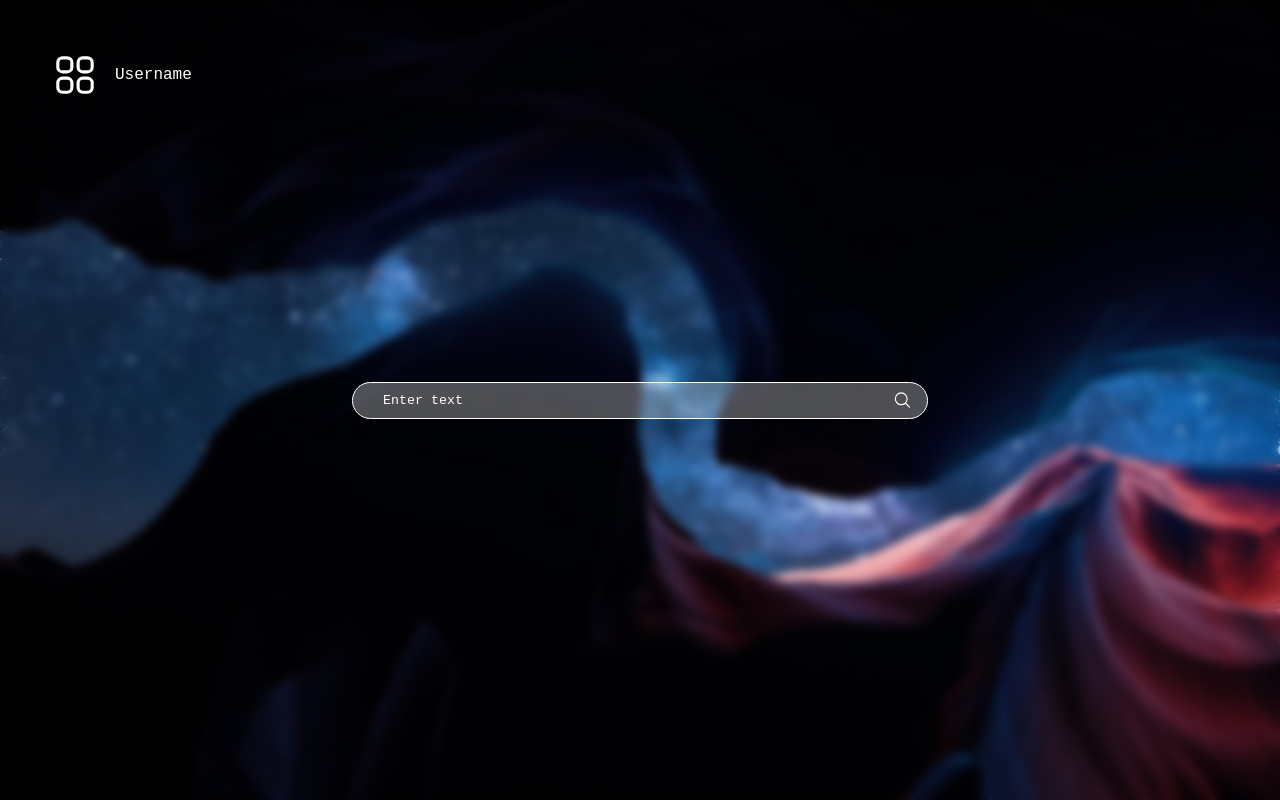
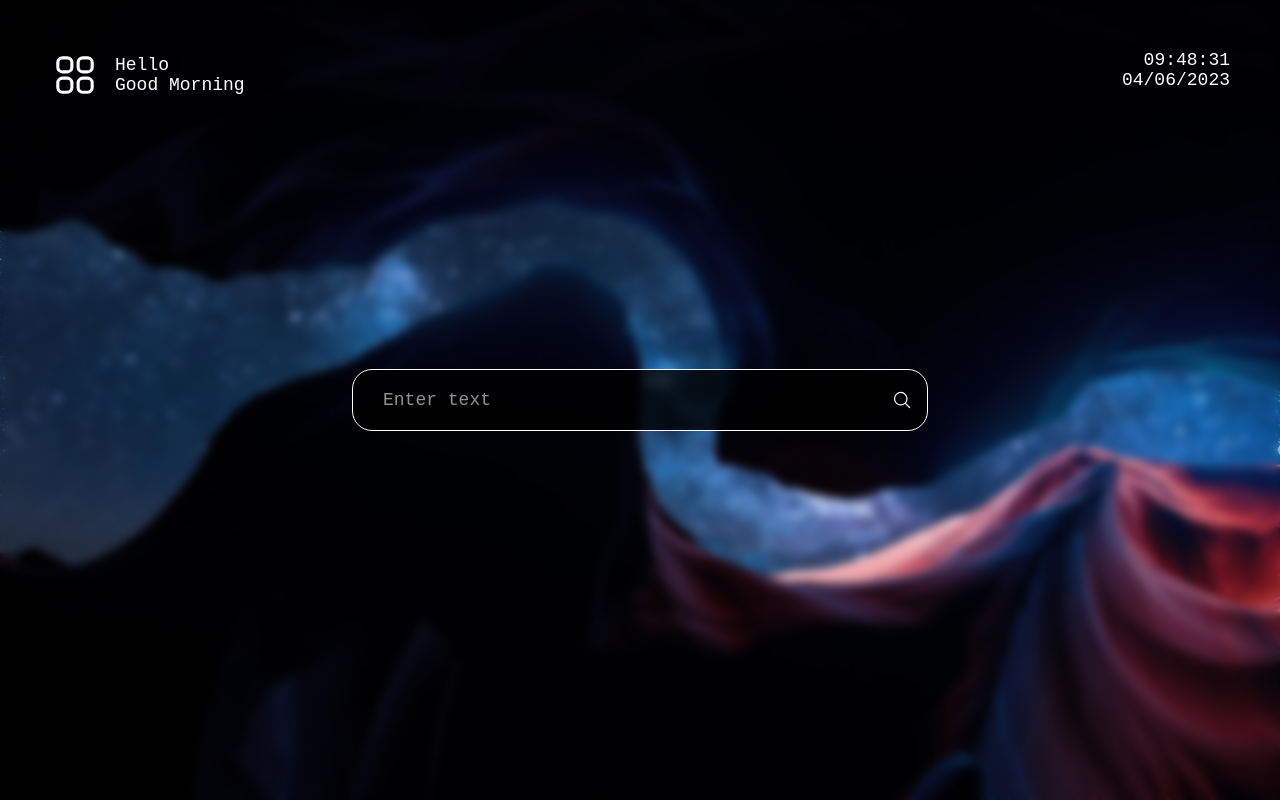
Before and after one commit to kpriyanshu2003/chrome-homepage, a browser extension: page index.html in a window 1280 px wide. Drawn offline with Linux system fonts and the light colour scheme.

Commit message:
Basics Layout Complete. Will recreate using react.

```diff
--- a/index.html
+++ b/index.html
@@ -4,12 +4,13 @@
     <meta charset="UTF-8" />
     <meta http-equiv="X-UA-Compatible" content="IE=edge" />
     <meta name="viewport" content="width=device-width, initial-scale=1.0" />
+    <link rel="shortcut icon" href="icon.png" type="image/png" />
     <script src="./script.js" defer></script>
     <link rel="stylesheet" href="./style.css" />
     <title>Homepage</title>
   </head>
   <body>
-    <div>
+    <div class="uno">
       <svg
         xmlns="http://www.w3.org/2000/svg"
         fill="none"
@@ -25,19 +26,36 @@
         />
       </svg>
       <div>
-        <span>Username</span>
-        <div id="time"></div>
+        <span>Hello <span id="username"></span></span>
+        <div id="greet"></div>
       </div>
     </div>
-    <div>
+    <div class="dos">
+      <form onsubmit="search(event)">
         <input type="text" placeholder="Enter text" />
         <svg
           xmlns="http://www.w3.org/2000/svg"
           fill="none"
           viewBox="0 0 24 24"
           stroke-width="1.5"
+          stroke="currentColor"
+          id="closeIcon"
+          onclick="closeSearch()"
+        >
+          <path
+            stroke-linecap="round"
+            stroke-linejoin="round"
+            d="M6 18L18 6M6 6l12 12"
+          />
+        </svg>
+        <button type="submit">
+          <svg
+            xmlns="http://www.w3.org/2000/svg"
+            fill="none"
+            viewBox="0 0 24 24"
+            class="w-6 h-6"
+            stroke-width="1.5"
             stroke="white"
-        onclick="search()"
           >
             <path
               stroke-linecap="round"
@@ -45,6 +63,12 @@
               d="M21 21l-5.197-5.197m0 0A7.5 7.5 0 105.196 5.196a7.5 7.5 0 0010.607 10.607z"
             />
           </svg>
+        </button>
+      </form>
+    </div>
+    <div class="tres">
+      <div id="time"></div>
+      <div id="date"></div>
     </div>
   </body>
 </html>
--- a/script.js
+++ b/script.js
@@ -1,16 +1,42 @@
-function search() {
-  if (document.querySelector("input").value) {
+const src = document.querySelector("input");
+
+src.addEventListener("keyup", () => {
+  document.getElementById("closeIcon").style.display = parseInt(
+    src.value.trim().length
+  )
+    ? "block"
+    : "none";
+});
+
+function search(event) {
+  event.preventDefault();
+  if (src.value) {
     var searchUrl =
-      "https://www.google.com/search?q=" +
-      encodeURIComponent(document.querySelector("input").value);
-    window.location.href = searchUrl;
+      "https://www.google.com/search?q=" + encodeURIComponent(src.value);
+    window.location.assign(searchUrl);
   }
+  closeSearch();
 }
 
-function time() {
-  let dt = new Date();
-  let m = dt.getSeconds();
-  console.log(m);
+function closeSearch() {
+  src.value = "";
 }
 
-// setInterval(time, 1000);
+function dnt() {
+  let dt = new Date();
+  let dd = dt.getDate().toString().padStart(2, "0");
+  let mm = (dt.getMonth() + 1).toString().padStart(2, "0");
+  let yy = dt.getFullYear();
+  let h = dt.getHours().toString().padStart(2, "0");
+  let m = dt.getMinutes().toString().padStart(2, "0");
+  let s = dt.getSeconds().toString().padStart(2, "0");
+
+  document.getElementById("time").innerHTML = `${h}:${m}:${s}`;
+  document.getElementById("date").innerHTML = `${dd}/${mm}/${yy}`;
+  const greet = document.getElementById("greet");
+  if (h >= 0 && h < 12) greet.innerHTML = "Good Morning";
+  else if (h >= 12 && h < 17) greet.innerHTML = "Good Afternoon";
+  else greet.innerHTML = "Good Evening";
+}
+
+setInterval(dnt, 1000);
--- a/style.css
+++ b/style.css
@@ -19,41 +19,75 @@ body {
   place-items: center;
 }
 
-body > div:nth-child(1) {
+.uno {
   position: absolute;
   top: 50px;
   left: 50px;
   display: flex;
+  font-size: large;
   align-items: center;
 }
 
-div:nth-child(1) > svg {
+.uno > svg {
   height: 50px;
+  margin-right: 15px;
 }
 
-body > div:nth-child(2) {
+.dos {
   width: 45%;
-  background: rgba(255, 255, 255, 0.3);
+  background: rgba(0, 0, 0, 0.8);
   border: 1px solid white;
   border-radius: 20px;
-  display: flex;
-  align-items: center;
+  font-size: large;
 }
-div > input {
+
+.dos input {
   outline: none;
   border-radius: 10px;
-  padding: 10px;
+  padding: 20px 10px;
   background: transparent;
   border: none;
   text-indent: 20px;
   width: 100%;
+  font-size: large;
 }
 
-div > input::placeholder {
-  color: white;
+.dos input::placeholder {
+  color: rgb(145, 145, 145);
 }
-div > svg {
+
+button > svg {
   height: 20px;
+  margin-top: 4px;
   margin-right: 15px;
   cursor: pointer;
 }
+
+#closeIcon {
+  position: absolute;
+  cursor: pointer;
+  height: 20px;
+  right: 40px;
+  display: none;
+}
+
+.dos form {
+  position: relative;
+  width: 100%;
+  display: flex;
+  align-items: center;
+}
+
+.dos button {
+  background: transparent;
+  outline: none;
+  border: none;
+}
+
+.tres {
+  position: absolute;
+  top: 50px;
+  right: 50px;
+  text-align: right;
+  font-size: large;
+}
```
Also changed, not shown: background.js (deleted, +0 -9 lines). Lines whose indentation alone changed are shown as unchanged.
